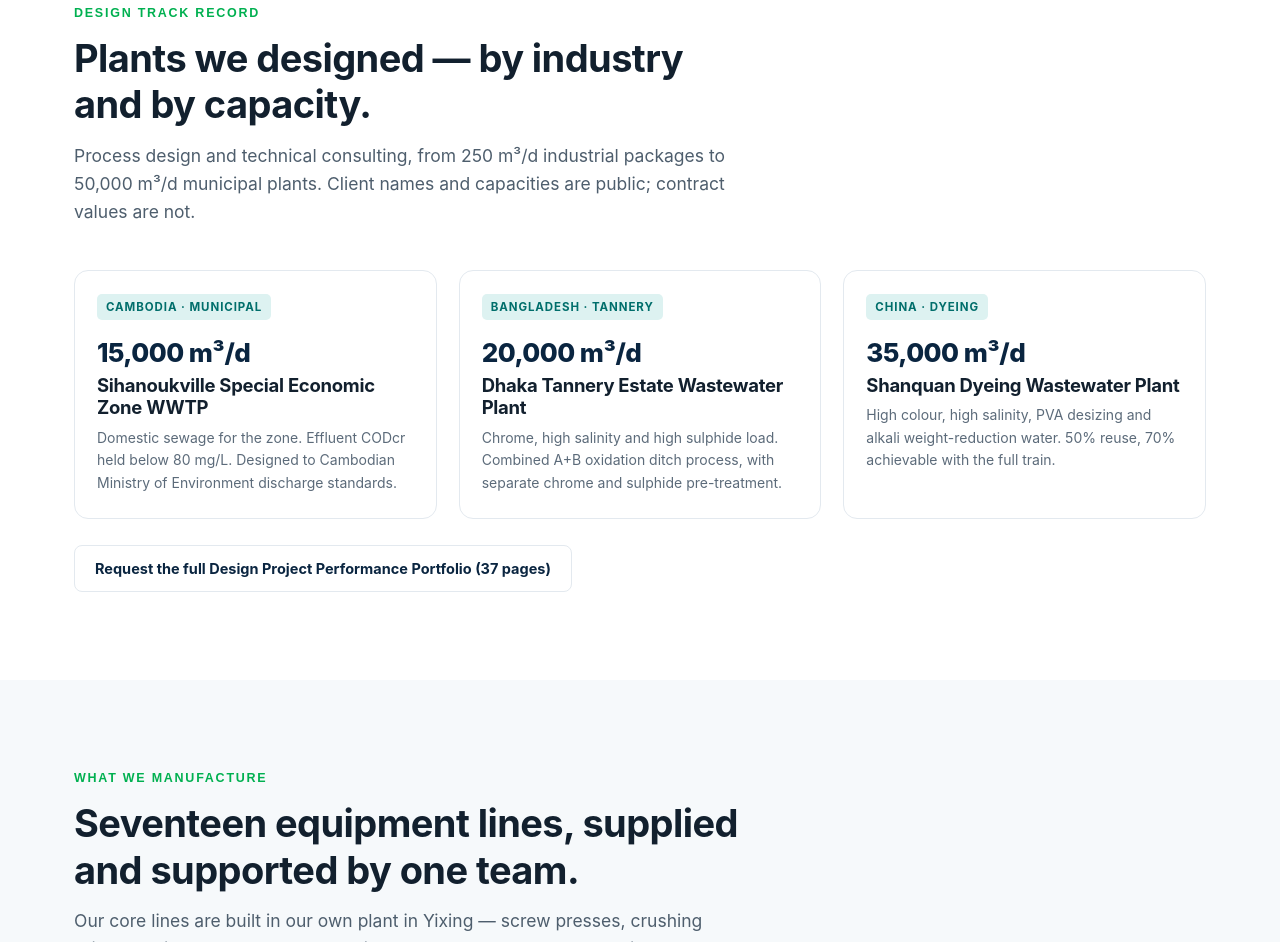
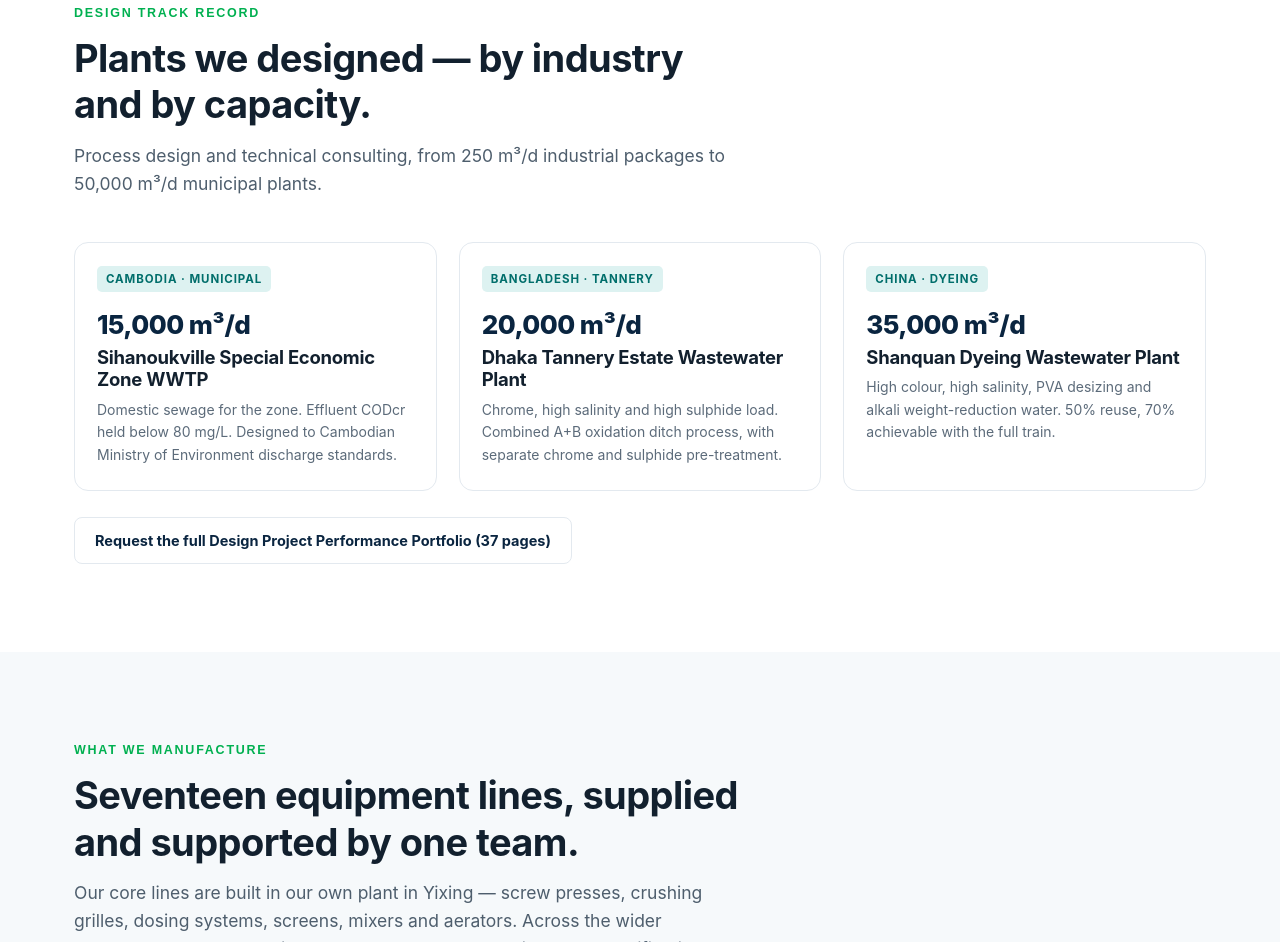
Before and after one commit to epsilonzhu-1988/kingdaotech-site, a plain HTML site: page index.html in a window 1280 px wide. Shown: the part 965-1907 px from the top of the page. Drawn offline with Linux system fonts and the light colour scheme.

Commit message:
删除业绩区'客户名与规模公开、合同额不公开'一句(主人要求)

```diff
--- a/index.html
+++ b/index.html
@@ -52,7 +52,7 @@
     <div class="sec-head">
       <div class="eyebrow">Design Track Record</div>
       <h2>Plants we designed — by industry and by capacity.</h2>
-      <p class="lead">Process design and technical consulting, from 250 m³/d industrial packages to 50,000 m³/d municipal plants. Client names and capacities are public; contract values are not.</p>
+      <p class="lead">Process design and technical consulting, from 250 m³/d industrial packages to 50,000 m³/d municipal plants.</p>
     </div>
     <div class="proj-grid">
       <a class="proj" href="projects.html">
```
Also changed, not shown: projects.html (+1 -1 lines).
